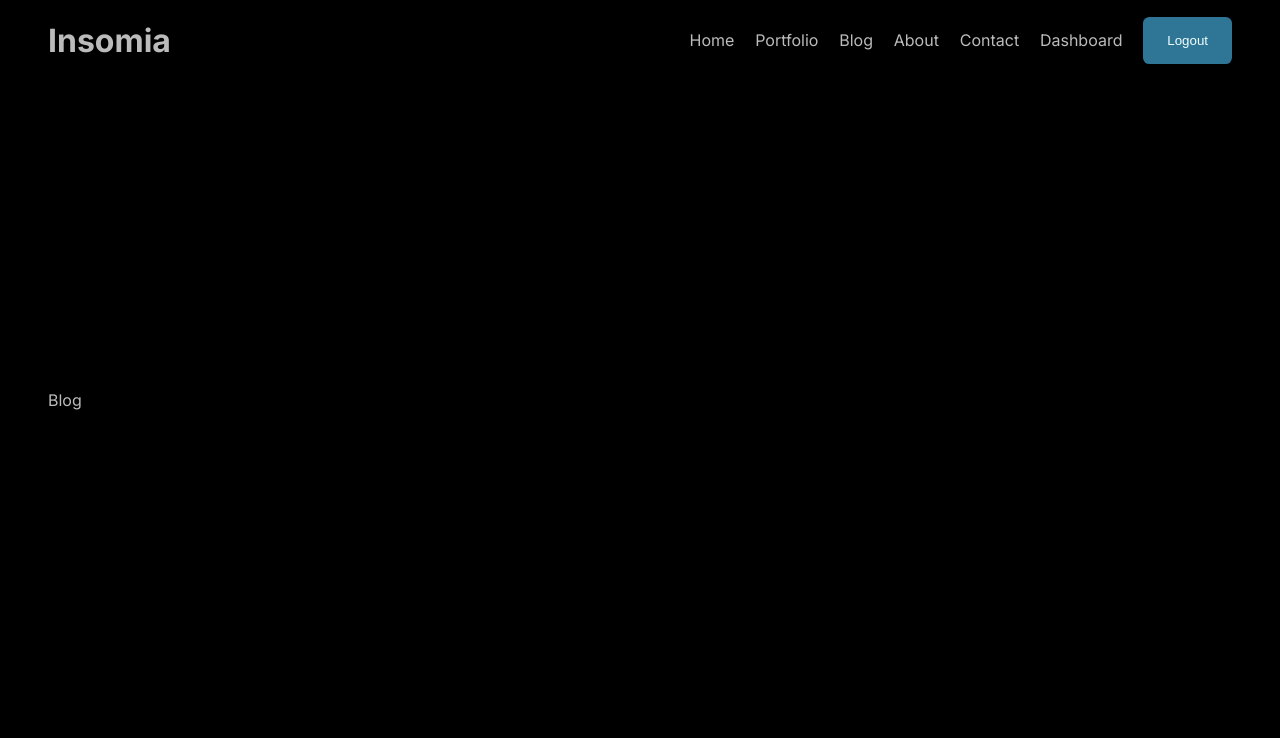
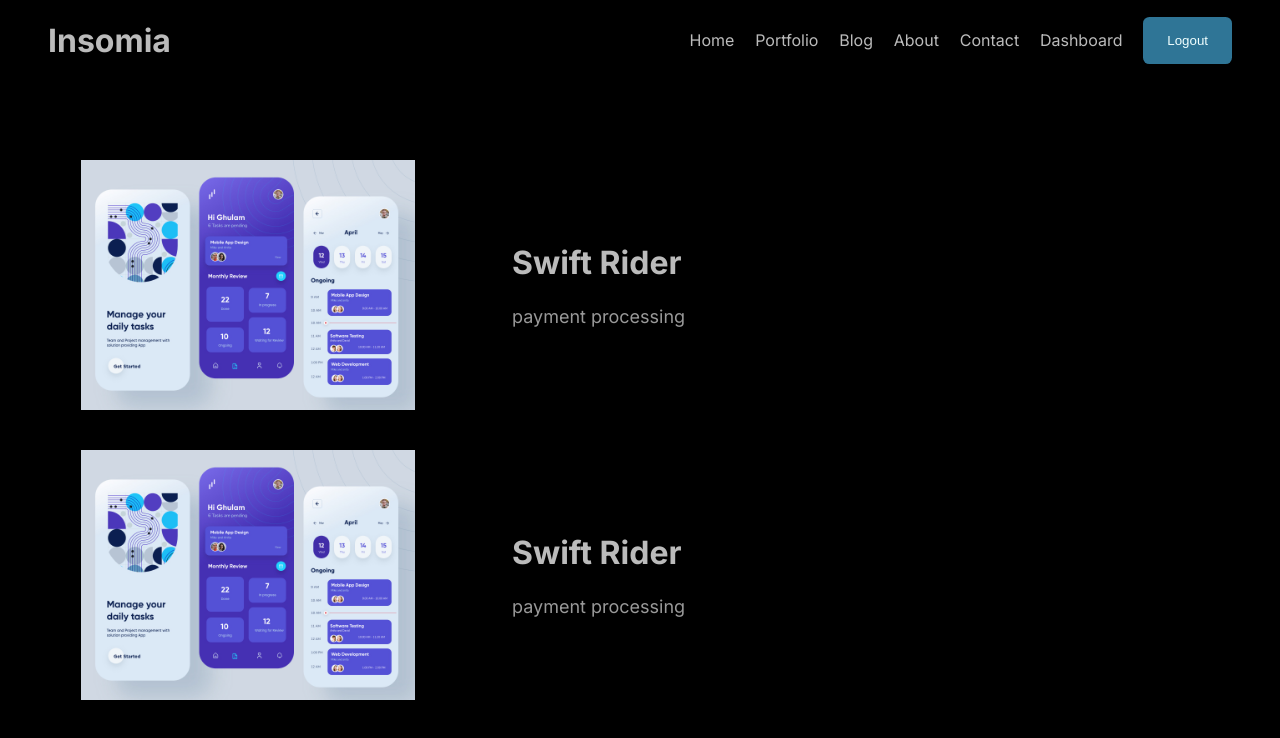
Before and after one commit to stephenprin/fullstack_app_nextjs, a Next.js app: page /blog in a window 1280 px wide. Shown: the top 738 px of the page. Built offline with nearby package versions, Linux system fonts and the light colour scheme.

Commit message:
Blog section added

```diff
--- /dev/null
+++ b/src/app/blog/[id]/page.module.css
@@ -0,0 +1,53 @@
+
+.top {
+    display: flex;
+    gap: 3rem;
+  }
+
+  .info {
+    flex: 1;
+    display: flex;
+    flex-direction: column;
+    justify-content: space-between;
+
+  }
+  .title{
+    font-size: 35px;
+  }
+
+  .desc{
+    font-size: 18px;
+    font-weight: 300;
+    text-align: justify;
+  }
+
+  .author {
+    display: flex;
+    align-items: center;
+    gap: 15px;
+    color: rgb(9, 137, 169);
+    font-family: Verdana, Geneva, Tahoma, sans-serif;
+  }
+  .avatar {
+    object-fit: cover;
+    border-radius: 50%;
+  }
+
+
+
+
+.imgContainer{
+    width: 500px;
+    height: 300px;
+    position: relative;
+}
+.image{
+    object-fit: contain;
+}
+.content {
+    margin-top: 50px;
+    font-size: 20px;
+    font-weight: 300;
+    color: #999;
+    text-align: justify;
+  }
--- a/src/app/blog/page.jsx
+++ b/src/app/blog/page.jsx
@@ -1,9 +1,44 @@
 import React from 'react'
 import styles from './page.module.css'
+import Link from 'next/link'
+import Image from 'next/image'
+import Design from 'public/images/design.jpg'
 
 const Blog = () => {
   return (
-    <div>Blog</div>
+    <div className={styles.mainContainer}>
+      <Link href='/blog/id' className={styles.container}>
+      <div className={styles.imgContainer}>
+          <Image src={Design} fill={true} alt="Design" className={styles.image}  />
+        </div>
+        <div className={styles.content}>
+          <h1 className={styles.title}>Swift Rider</h1>
+          <p className={styles.desc}>payment processing</p>
+
+        </div>
+      </Link>
+      <Link href='/id' className={styles.container}>
+      <div className={styles.imgContainer}>
+          <Image src={Design} fill={true} alt="Design" className={styles.image}  />
+        </div>
+        <div className={styles.content}>
+          <h1 className={styles.title}>Swift Rider</h1>
+          <p className={styles.desc}>payment processing</p>
+
+        </div>
+      </Link>
+      <Link href='/id' className={styles.container}>
+      <div className={styles.imgContainer}>
+          <Image src={Design} fill={true} alt="Design" className={styles.image}  />
+        </div>
+        <div className={styles.content}>
+          <h1 className={styles.title}>Swift Rider</h1>
+          <p className={styles.desc}>payment processing</p>
+
+        </div>
+      </Link>
+
+    </div>
   )
 }
 
--- a/src/app/blog/page.module.css
+++ b/src/app/blog/page.module.css
@@ -0,0 +1,32 @@
+.mainContainer{
+    margin-top: 5rem;
+}
+.container{
+    display: flex;
+    align-items: center;
+    gap: 4rem;
+    margin-bottom: 40px;
+
+}
+.image{
+    object-fit: contain;
+}
+.imgContainer{
+    width: 400px;
+    height: 250px;
+    position: relative;
+}
+    .content{
+        flex: 1;
+        display: flex;
+        flex-direction: column;
+        gap: 1rem;
+
+    }
+.title{
+    margin-bottom: 8px;
+}
+.desc{
+    font-size: 18px;
+    color:#999;
+}
--- a/src/app/portfolio/[category]/page.jsx
+++ b/src/app/portfolio/[category]/page.jsx
@@ -5,7 +5,7 @@ import Image from 'next/image'
 import Design from 'public/images/design.jpg'
 
 const Category = ({ params }) => {
-  console.log(params)
+
   return (
     <div className={styles.container}>
       <h1 className={styles.subTitle}>{params.category}</h1>
```
Also changed, not shown: src/app/blog/[id]/page.jsx (+55 -6 lines), public/images/prince.jpg (added), 1 other file (tests, documents, lock files or other folders).
